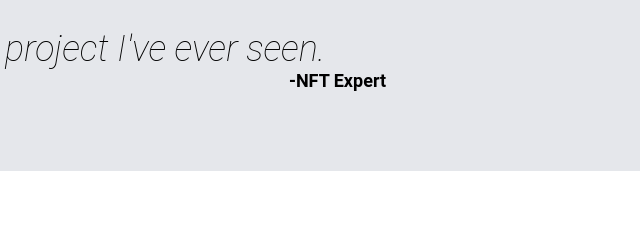
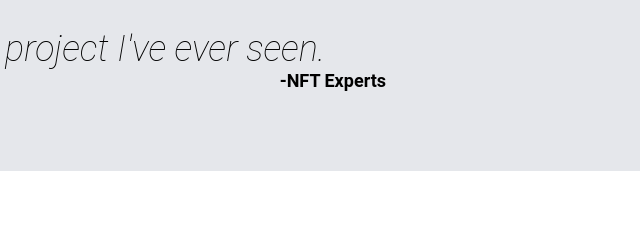
Before and after one commit to majormayday/landing-page-project, a plain HTML site: page index.html in a window 1280 px wide. Shown: the part 983-1223 px from the top of the page, 574-1214 px from the left. Drawn offline with Linux system fonts and the light colour scheme.

Commit message:
Testing fix for deploy.

```diff
--- a/index.html
+++ b/index.html
@@ -49,7 +49,7 @@
     </div>
     <div class="quote">
         The greatest project I've ever seen.
-        <div class="quote-src">-NFT Expert</div>
+        <div class="quote-src">-NFT Experts</div>
     </div>
 
     <div class="call-2-action">
```
